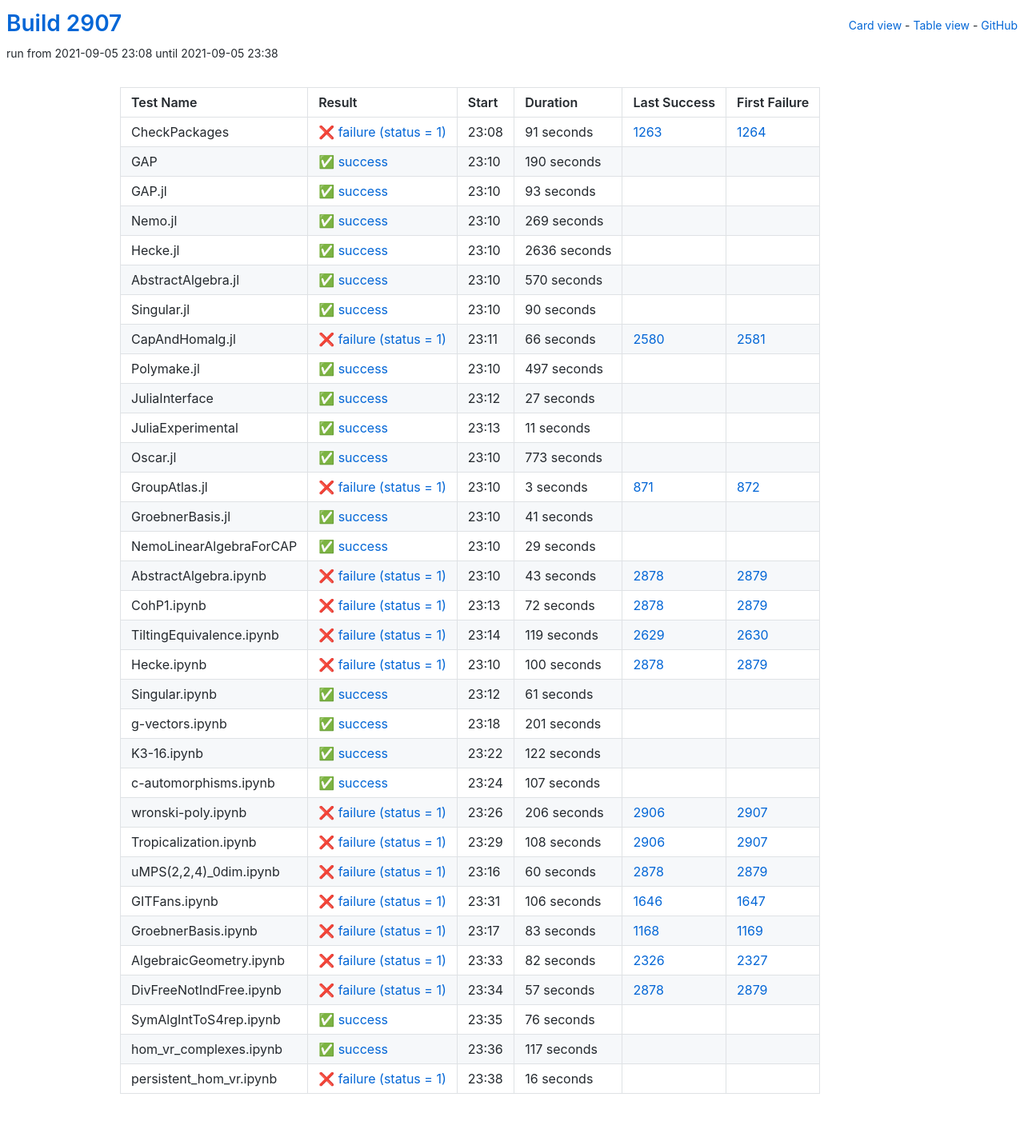
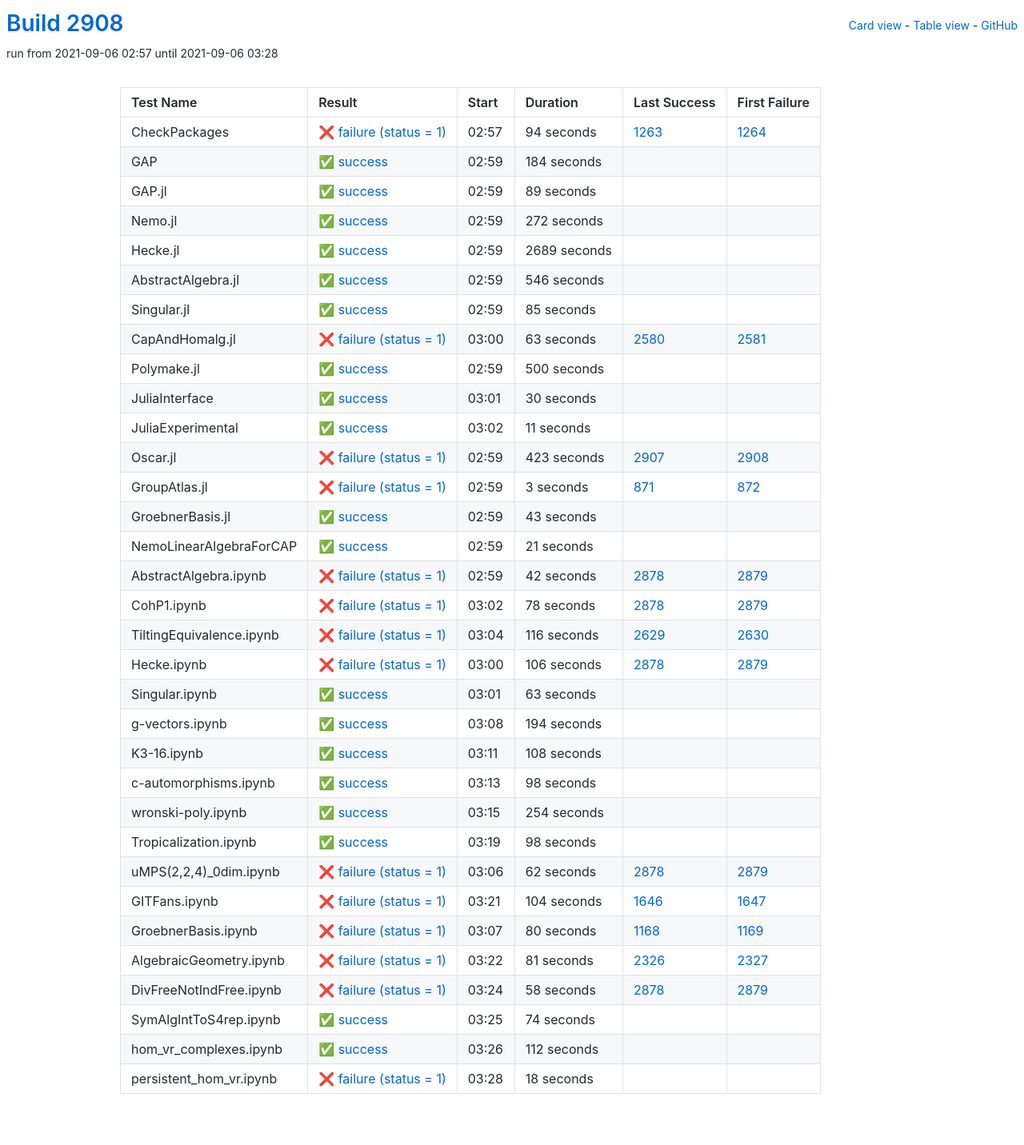
Before and after one commit to oscar-system/oscar-ci-status-stable, a Jekyll site: the page built from table.html, in a window 1280 px wide. Shown: the whole page at 80% size. Built offline with Jekyll 4.4.1, drawn with Linux system fonts in a browser that asks for light colours.

Commit message:
Build #2908

```diff
--- a/_data/ci.yml
+++ b/_data/ci.yml
@@ -1,6 +1,6 @@
 ---
-build: 2907
-build_url: https://oscarci.mathematik.uni-kl.de/job/oscar-stable/2907/
+build: 2908
+build_url: https://oscarci.mathematik.uni-kl.de/job/oscar-stable/2908/
 job: oscar-stable
 organization: oscar-system
 repo: oscar-ci-status-stable
@@ -8,128 +8,128 @@ repourl: https://github.com/oscar-system/oscar-ci-status-stable
 tests:
 - name: CheckPackages
   id: checkpackages
-  log: https://oscarci.mathematik.uni-kl.de/job/oscar-stable/2907/artifact/logs/build-2907/CheckPackages.log
-  start: 2021-09-05 23:08
+  log: https://oscarci.mathematik.uni-kl.de/job/oscar-stable/2908/artifact/logs/build-2908/CheckPackages.log
+  start: 2021-09-06 02:57
   success: false
   exitcode: 1
   status: failure
-  duration: 91
+  duration: 94
   last_success: 1263
   last_success_url: https://oscarci.mathematik.uni-kl.de/job/oscar-stable/1263/
   first_failure: 1264
   first_failure_url: https://oscarci.mathematik.uni-kl.de/job/oscar-stable/1264/
 - name: GAP
   id: gap
-  log: https://oscarci.mathematik.uni-kl.de/job/oscar-stable/2907/artifact/logs/build-2907/GAP.log
-  start: 2021-09-05 23:10
+  log: https://oscarci.mathematik.uni-kl.de/job/oscar-stable/2908/artifact/logs/build-2908/GAP.log
+  start: 2021-09-06 02:59
   success: true
   exitcode: 0
   status: success
-  duration: 190
+  duration: 184
   last_success: false
   last_success_url:
   first_failure: false
   first_failure_url:
 - name: GAP.jl
   id: gap-jl
-  log: https://oscarci.mathematik.uni-kl.de/job/oscar-stable/2907/artifact/logs/build-2907/GAP.jl.log
-  start: 2021-09-05 23:10
+  log: https://oscarci.mathematik.uni-kl.de/job/oscar-stable/2908/artifact/logs/build-2908/GAP.jl.log
+  start: 2021-09-06 02:59
   success: true
   exitcode: 0
   status: success
-  duration: 93
+  duration: 89
   last_success: false
   last_success_url:
   first_failure: false
   first_failure_url:
 - name: Nemo.jl
   id: nemo-jl
-  log: https://oscarci.mathematik.uni-kl.de/job/oscar-stable/2907/artifact/logs/build-2907/Nemo.jl.log
-  start: 2021-09-05 23:10
+  log: https://oscarci.mathematik.uni-kl.de/job/oscar-stable/2908/artifact/logs/build-2908/Nemo.jl.log
+  start: 2021-09-06 02:59
   success: true
   exitcode: 0
   status: success
-  duration: 269
+  duration: 272
   last_success: false
   last_success_url:
   first_failure: false
   first_failure_url:
 - name: Hecke.jl
   id: hecke-jl
-  log: https://oscarci.mathematik.uni-kl.de/job/oscar-stable/2907/artifact/logs/build-2907/Hecke.jl.log
-  start: 2021-09-05 23:10
+  log: https://oscarci.mathematik.uni-kl.de/job/oscar-stable/2908/artifact/logs/build-2908/Hecke.jl.log
+  start: 2021-09-06 02:59
   success: true
   exitcode: 0
   status: success
-  duration: 2636
+  duration: 2689
   last_success: false
   last_success_url:
   first_failure: false
   first_failure_url:
 - name: AbstractAlgebra.jl
   id: abstractalgebra-jl
-  log: https://oscarci.mathematik.uni-kl.de/job/oscar-stable/2907/artifact/logs/build-2907/AbstractAlgebra.jl.log
-  start: 2021-09-05 23:10
+  log: https://oscarci.mathematik.uni-kl.de/job/oscar-stable/2908/artifact/logs/build-2908/AbstractAlgebra.jl.log
+  start: 2021-09-06 02:59
   success: true
   exitcode: 0
   status: success
-  duration: 570
+  duration: 546
   last_success: false
   last_success_url:
   first_failure: false
   first_failure_url:
 - name: Singular.jl
   id: singular-jl
-  log: https://oscarci.mathematik.uni-kl.de/job/oscar-stable/2907/artifact/logs/build-2907/Singular.jl.log
-  start: 2021-09-05 23:10
+  log: https://oscarci.mathematik.uni-kl.de/job/oscar-stable/2908/artifact/logs/build-2908/Singular.jl.log
+  start: 2021-09-06 02:59
   success: true
   exitcode: 0
   status: success
-  duration: 90
+  duration: 85
   last_success: false
   last_success_url:
   first_failure: false
   first_failure_url:
 - name: CapAndHomalg.jl
   id: capandhomalg-jl
-  log: https://oscarci.mathematik.uni-kl.de/job/oscar-stable/2907/artifact/logs/build-2907/CapAndHomalg.jl.log
-  start: 2021-09-05 23:11
+  log: https://oscarci.mathematik.uni-kl.de/job/oscar-stable/2908/artifact/logs/build-2908/CapAndHomalg.jl.log
+  start: 2021-09-06 03:00
   success: false
   exitcode: 1
   status: failure
-  duration: 66
+  duration: 63
   last_success: 2580
   last_success_url: https://oscarci.mathematik.uni-kl.de/job/oscar-stable/2580/
   first_failure: 2581
   first_failure_url: https://oscarci.mathematik.uni-kl.de/job/oscar-stable/2581/
 - name: Polymake.jl
   id: polymake-jl
-  log: https://oscarci.mathematik.uni-kl.de/job/oscar-stable/2907/artifact/logs/build-2907/Polymake.jl.log
-  start: 2021-09-05 23:10
+  log: https://oscarci.mathematik.uni-kl.de/job/oscar-stable/2908/artifact/logs/build-2908/Polymake.jl.log
+  start: 2021-09-06 02:59
   success: true
   exitcode: 0
   status: success
-  duration: 497
+  duration: 500
   last_success: false
   last_success_url:
   first_failure: false
   first_failure_url:
 - name: JuliaInterface
   id: juliainterface
-  log: https://oscarci.mathematik.uni-kl.de/job/oscar-stable/2907/artifact/logs/build-2907/JuliaInterface.log
-  start: 2021-09-05 23:12
+  log: https://oscarci.mathematik.uni-kl.de/job/oscar-stable/2908/artifact/logs/build-2908/JuliaInterface.log
+  start: 2021-09-06 03:01
   success: true
   exitcode: 0
   status: success
-  duration: 27
+  duration: 30
   last_success: false
   last_success_url:
   first_failure: false
   first_failure_url:
 - name: JuliaExperimental
   id: juliaexperimental
-  log: https://oscarci.mathematik.uni-kl.de/job/oscar-stable/2907/artifact/logs/build-2907/JuliaExperimental.log
-  start: 2021-09-05 23:13
+  log: https://oscarci.mathematik.uni-kl.de/job/oscar-stable/2908/artifact/logs/build-2908/JuliaExperimental.log
+  start: 2021-09-06 03:02
   success: true
   exitcode: 0
   status: success
@@ -140,20 +140,20 @@ tests:
   first_failure_url:
 - name: Oscar.jl
   id: oscar-jl
-  log: https://oscarci.mathematik.uni-kl.de/job/oscar-stable/2907/artifact/logs/build-2907/Oscar.jl.log
-  start: 2021-09-05 23:10
-  success: true
-  exitcode: 0
-  status: success
-  duration: 773
-  last_success: false
-  last_success_url:
-  first_failure: false
-  first_failure_url:
+  log: https://oscarci.mathematik.uni-kl.de/job/oscar-stable/2908/artifact/logs/build-2908/Oscar.jl.log
+  start: 2021-09-06 02:59
+  success: false
+  exitcode: 1
+  status: failure
+  duration: 423
+  last_success: 2907
+  last_success_url: https://oscarci.mathematik.uni-kl.de/job/oscar-stable/2907/
+  first_failure: 2908
+  first_failure_url: https://oscarci.mathematik.uni-kl.de/job/oscar-stable/2908/
 - name: GroupAtlas.jl
   id: groupatlas-jl
-  log: https://oscarci.mathematik.uni-kl.de/job/oscar-stable/2907/artifact/logs/build-2907/GroupAtlas.jl.log
-  start: 2021-09-05 23:10
+  log: https://oscarci.mathematik.uni-kl.de/job/oscar-stable/2908/artifact/logs/build-2908/GroupAtlas.jl.log
+  start: 2021-09-06 02:59
   success: false
   exitcode: 1
   status: failure
@@ -164,240 +164,240 @@ tests:
   first_failure_url: https://oscarci.mathematik.uni-kl.de/job/oscar-stable/872/
 - name: GroebnerBasis.jl
   id: groebnerbasis-jl
-  log: https://oscarci.mathematik.uni-kl.de/job/oscar-stable/2907/artifact/logs/build-2907/GroebnerBasis.jl.log
-  start: 2021-09-05 23:10
+  log: https://oscarci.mathematik.uni-kl.de/job/oscar-stable/2908/artifact/logs/build-2908/GroebnerBasis.jl.log
+  start: 2021-09-06 02:59
   success: true
   exitcode: 0
   status: success
-  duration: 41
+  duration: 43
   last_success: false
   last_success_url:
   first_failure: false
   first_failure_url:
 - name: NemoLinearAlgebraForCAP
   id: nemolinearalgebraforcap
-  log: https://oscarci.mathematik.uni-kl.de/job/oscar-stable/2907/artifact/logs/build-2907/NemoLinearAlgebraForCAP.log
-  start: 2021-09-05 23:10
+  log: https://oscarci.mathematik.uni-kl.de/job/oscar-stable/2908/artifact/logs/build-2908/NemoLinearAlgebraForCAP.log
+  start: 2021-09-06 02:59
   success: true
   exitcode: 0
   status: success
-  duration: 29
+  duration: 21
   last_success: false
   last_success_url:
   first_failure: false
   first_failure_url:
 - name: AbstractAlgebra.ipynb
   id: abstractalgebra-ipynb
-  log: https://oscarci.mathematik.uni-kl.de/job/oscar-stable/2907/artifact/logs/build-2907/AbstractAlgebra.ipynb.log
-  start: 2021-09-05 23:10
+  log: https://oscarci.mathematik.uni-kl.de/job/oscar-stable/2908/artifact/logs/build-2908/AbstractAlgebra.ipynb.log
+  start: 2021-09-06 02:59
   success: false
   exitcode: 1
   status: failure
-  duration: 43
+  duration: 42
   last_success: 2878
   last_success_url: https://oscarci.mathematik.uni-kl.de/job/oscar-stable/2878/
   first_failure: 2879
   first_failure_url: https://oscarci.mathematik.uni-kl.de/job/oscar-stable/2879/
 - name: CohP1.ipynb
   id: cohp1-ipynb
-  log: https://oscarci.mathematik.uni-kl.de/job/oscar-stable/2907/artifact/logs/build-2907/CohP1.ipynb.log
-  start: 2021-09-05 23:13
+  log: https://oscarci.mathematik.uni-kl.de/job/oscar-stable/2908/artifact/logs/build-2908/CohP1.ipynb.log
+  start: 2021-09-06 03:02
   success: false
   exitcode: 1
   status: failure
-  duration: 72
+  duration: 78
   last_success: 2878
   last_success_url: https://oscarci.mathematik.uni-kl.de/job/oscar-stable/2878/
   first_failure: 2879
   first_failure_url: https://oscarci.mathematik.uni-kl.de/job/oscar-stable/2879/
 - name: TiltingEquivalence.ipynb
   id: tiltingequivalence-ipynb
-  log: https://oscarci.mathematik.uni-kl.de/job/oscar-stable/2907/artifact/logs/build-2907/TiltingEquivalence.ipynb.log
-  start: 2021-09-05 23:14
+  log: https://oscarci.mathematik.uni-kl.de/job/oscar-stable/2908/artifact/logs/build-2908/TiltingEquivalence.ipynb.log
+  start: 2021-09-06 03:04
   success: false
   exitcode: 1
   status: failure
-  duration: 119
+  duration: 116
   last_success: 2629
   last_success_url: https://oscarci.mathematik.uni-kl.de/job/oscar-stable/2629/
   first_failure: 2630
   first_failure_url: https://oscarci.mathematik.uni-kl.de/job/oscar-stable/2630/
 - name: Hecke.ipynb
   id: hecke-ipynb
-  log: https://oscarci.mathematik.uni-kl.de/job/oscar-stable/2907/artifact/logs/build-2907/Hecke.ipynb.log
-  start: 2021-09-05 23:10
+  log: https://oscarci.mathematik.uni-kl.de/job/oscar-stable/2908/artifact/logs/build-2908/Hecke.ipynb.log
+  start: 2021-09-06 03:00
   success: false
   exitcode: 1
   status: failure
-  duration: 100
+  duration: 106
   last_success: 2878
   last_success_url: https://oscarci.mathematik.uni-kl.de/job/oscar-stable/2878/
   first_failure: 2879
   first_failure_url: https://oscarci.mathematik.uni-kl.de/job/oscar-stable/2879/
 - name: Singular.ipynb
   id: singular-ipynb
-  log: https://oscarci.mathematik.uni-kl.de/job/oscar-stable/2907/artifact/logs/build-2907/Singular.ipynb.log
-  start: 2021-09-05 23:12
+  log: https://oscarci.mathematik.uni-kl.de/job/oscar-stable/2908/artifact/logs/build-2908/Singular.ipynb.log
+  start: 2021-09-06 03:01
   success: true
   exitcode: 0
   status: success
-  duration: 61
+  duration: 63
   last_success: false
   last_success_url:
   first_failure: false
   first_failure_url:
 - name: g-vectors.ipynb
   id: g-vectors-ipynb
-  log: https://oscarci.mathematik.uni-kl.de/job/oscar-stable/2907/artifact/logs/build-2907/g-vectors.ipynb.log
-  start: 2021-09-05 23:18
+  log: https://oscarci.mathematik.uni-kl.de/job/oscar-stable/2908/artifact/logs/build-2908/g-vectors.ipynb.log
+  start: 2021-09-06 03:08
   success: true
   exitcode: 0
   status: success
-  duration: 201
+  duration: 194
   last_success: false
   last_success_url:
   first_failure: false
   first_failure_url:
 - name: K3-16.ipynb
   id: k3-16-ipynb
-  log: https://oscarci.mathematik.uni-kl.de/job/oscar-stable/2907/artifact/logs/build-2907/K3-16.ipynb.log
-  start: 2021-09-05 23:22
+  log: https://oscarci.mathematik.uni-kl.de/job/oscar-stable/2908/artifact/logs/build-2908/K3-16.ipynb.log
+  start: 2021-09-06 03:11
   success: true
   exitcode: 0
   status: success
-  duration: 122
+  duration: 108
   last_success: false
   last_success_url:
   first_failure: false
   first_failure_url:
 - name: c-automorphisms.ipynb
   id: c-automorphisms-ipynb
-  log: https://oscarci.mathematik.uni-kl.de/job/oscar-stable/2907/artifact/logs/build-2907/c-automorphisms.ipynb.log
-  start: 2021-09-05 23:24
+  log: https://oscarci.mathematik.uni-kl.de/job/oscar-stable/2908/artifact/logs/build-2908/c-automorphisms.ipynb.log
+  start: 2021-09-06 03:13
   success: true
   exitcode: 0
   status: success
-  duration: 107
+  duration: 98
   last_success: false
   last_success_url:
   first_failure: false
   first_failure_url:
 - name: wronski-poly.ipynb
   id: wronski-poly-ipynb
-  log: https://oscarci.mathematik.uni-kl.de/job/oscar-stable/2907/artifact/logs/build-2907/wronski-poly.ipynb.log
-  start: 2021-09-05 23:26
+  log: https://oscarci.mathematik.uni-kl.de/job/oscar-stable/2908/artifact/logs/build-2908/wronski-poly.ipynb.log
+  start: 2021-09-06 03:15
+  success: true
+  exitcode: 0
+  status: success
+  duration: 254
+  last_success: false
+  last_success_url:
+  first_failure: false
+  first_failure_url:
+- name: Tropicalization.ipynb
+  id: tropicalization-ipynb
+  log: https://oscarci.mathematik.uni-kl.de/job/oscar-stable/2908/artifact/logs/build-2908/Tropicalization.ipynb.log
+  start: 2021-09-06 03:19
+  success: true
+  exitcode: 0
+  status: success
+  duration: 98
+  last_success: false
+  last_success_url:
+  first_failure: false
+  first_failure_url:
+- name: uMPS(2,2,4)_0dim.ipynb
+  id: umps-2-2-4-0dim-ipynb
+  log: https://oscarci.mathematik.uni-kl.de/job/oscar-stable/2908/artifact/logs/build-2908/uMPS-2-2-4-_0dim.ipynb.log
+  start: 2021-09-06 03:06
   success: false
   exitcode: 1
   status: failure
-  duration: 206
-  last_success: 2906
-  last_success_url: https://oscarci.mathematik.uni-kl.de/job/oscar-stable/2906/
-  first_failure: 2907
-  first_failure_url: https://oscarci.mathematik.uni-kl.de/job/oscar-stable/2907/
-- name: Tropicalization.ipynb
-  id: tropicalization-ipynb
-  log: https://oscarci.mathematik.uni-kl.de/job/oscar-stable/2907/artifact/logs/build-2907/Tropicalization.ipynb.log
-  start: 2021-09-05 23:29
-  success: false
-  exitcode: 1
-  status: failure
-  duration: 108
-  last_success: 2906
-  last_success_url: https://oscarci.mathematik.uni-kl.de/job/oscar-stable/2906/
-  first_failure: 2907
-  first_failure_url: https://oscarci.mathematik.uni-kl.de/job/oscar-stable/2907/
-- name: uMPS(2,2,4)_0dim.ipynb
-  id: umps-2-2-4-0dim-ipynb
-  log: https://oscarci.mathematik.uni-kl.de/job/oscar-stable/2907/artifact/logs/build-2907/uMPS-2-2-4-_0dim.ipynb.log
-  start: 2021-09-05 23:16
-  success: false
-  exitcode: 1
-  status: failure
-  duration: 60
+  duration: 62
   last_success: 2878
   last_success_url: https://oscarci.mathematik.uni-kl.de/job/oscar-stable/2878/
   first_failure: 2879
   first_failure_url: https://oscarci.mathematik.uni-kl.de/job/oscar-stable/2879/
 - name: GITFans.ipynb
   id: gitfans-ipynb
-  log: https://oscarci.mathematik.uni-kl.de/job/oscar-stable/2907/artifact/logs/build-2907/GITFans.ipynb.log
-  start: 2021-09-05 23:31
+  log: https://oscarci.mathematik.uni-kl.de/job/oscar-stable/2908/artifact/logs/build-2908/GITFans.ipynb.log
+  start: 2021-09-06 03:21
   success: false
   exitcode: 1
   status: failure
-  duration: 106
+  duration: 104
   last_success: 1646
   last_success_url: https://oscarci.mathematik.uni-kl.de/job/oscar-stable/1646/
   first_failure: 1647
   first_failure_url: https://oscarci.mathematik.uni-kl.de/job/oscar-stable/1647/
 - name: GroebnerBasis.ipynb
   id: groebnerbasis-ipynb
-  log: https://oscarci.mathematik.uni-kl.de/job/oscar-stable/2907/artifact/logs/build-2907/GroebnerBasis.ipynb.log
-  start: 2021-09-05 23:17
+  log: https://oscarci.mathematik.uni-kl.de/job/oscar-stable/2908/artifact/logs/build-2908/GroebnerBasis.ipynb.log
+  start: 2021-09-06 03:07
   success: false
   exitcode: 1
   status: failure
-  duration: 83
+  duration: 80
   last_success: 1168
   last_success_url: https://oscarci.mathematik.uni-kl.de/job/oscar-stable/1168/
   first_failure: 1169
   first_failure_url: https://oscarci.mathematik.uni-kl.de/job/oscar-stable/1169/
 - name: AlgebraicGeometry.ipynb
   id: algebraicgeometry-ipynb
-  log: https://oscarci.mathematik.uni-kl.de/job/oscar-stable/2907/artifact/logs/build-2907/AlgebraicGeometry.ipynb.log
-  start: 2021-09-05 23:33
+  log: https://oscarci.mathematik.uni-kl.de/job/oscar-stable/2908/artifact/logs/build-2908/AlgebraicGeometry.ipynb.log
+  start: 2021-09-06 03:22
   success: false
   exitcode: 1
   status: failure
-  duration: 82
+  duration: 81
   last_success: 2326
   last_success_url: https://oscarci.mathematik.uni-kl.de/job/oscar-stable/2326/
   first_failure: 2327
   first_failure_url: https://oscarci.mathematik.uni-kl.de/job/oscar-stable/2327/
 - name: DivFreeNotIndFree.ipynb
   id: divfreenotindfree-ipynb
-  log: https://oscarci.mathematik.uni-kl.de/job/oscar-stable/2907/artifact/logs/build-2907/DivFreeNotIndFree.ipynb.log
-  start: 2021-09-05 23:34
+  log: https://oscarci.mathematik.uni-kl.de/job/oscar-stable/2908/artifact/logs/build-2908/DivFreeNotIndFree.ipynb.log
+  start: 2021-09-06 03:24
   success: false
   exitcode: 1
   status: failure
-  duration: 57
+  duration: 58
   last_success: 2878
   last_success_url: https://oscarci.mathematik.uni-kl.de/job/oscar-stable/2878/
   first_failure: 2879
   first_failure_url: https://oscarci.mathematik.uni-kl.de/job/oscar-stable/2879/
 - name: SymAlgIntToS4rep.ipynb
   id: symalginttos4rep-ipynb
-  log: https://oscarci.mathematik.uni-kl.de/job/oscar-stable/2907/artifact/logs/build-2907/SymAlgIntToS4rep.ipynb.log
-  start: 2021-09-05 23:35
+  log: https://oscarci.mathematik.uni-kl.de/job/oscar-stable/2908/artifact/logs/build-2908/SymAlgIntToS4rep.ipynb.log
+  start: 2021-09-06 03:25
   success: true
   exitcode: 0
   status: success
-  duration: 76
+  duration: 74
   last_success: false
   last_success_url:
   first_failure: false
   first_failure_url:
 - name: hom_vr_complexes.ipynb
   id: hom-vr-complexes-ipynb
-  log: https://oscarci.mathematik.uni-kl.de/job/oscar-stable/2907/artifact/logs/build-2907/hom_vr_complexes.ipynb.log
-  start: 2021-09-05 23:36
+  log: https://oscarci.mathematik.uni-kl.de/job/oscar-stable/2908/artifact/logs/build-2908/hom_vr_complexes.ipynb.log
+  start: 2021-09-06 03:26
   success: true
   exitcode: 0
   status: success
-  duration: 117
+  duration: 112
   last_success: false
   last_success_url:
   first_failure: false
   first_failure_url:
 - name: persistent_hom_vr.ipynb
   id: persistent-hom-vr-ipynb
-  log: https://oscarci.mathematik.uni-kl.de/job/oscar-stable/2907/artifact/logs/build-2907/persistent_hom_vr.ipynb.log
-  start: 2021-09-05 23:38
+  log: https://oscarci.mathematik.uni-kl.de/job/oscar-stable/2908/artifact/logs/build-2908/persistent_hom_vr.ipynb.log
+  start: 2021-09-06 03:28
   success: false
   exitcode: 1
   status: failure
-  duration: 16
+  duration: 18
   last_success: false
   last_success_url:
   first_failure: false
```
Also changed, not shown: README.md.
